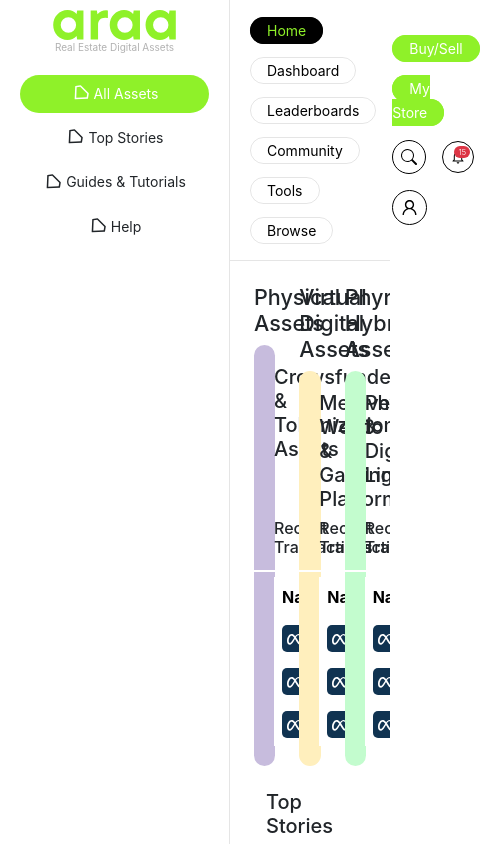
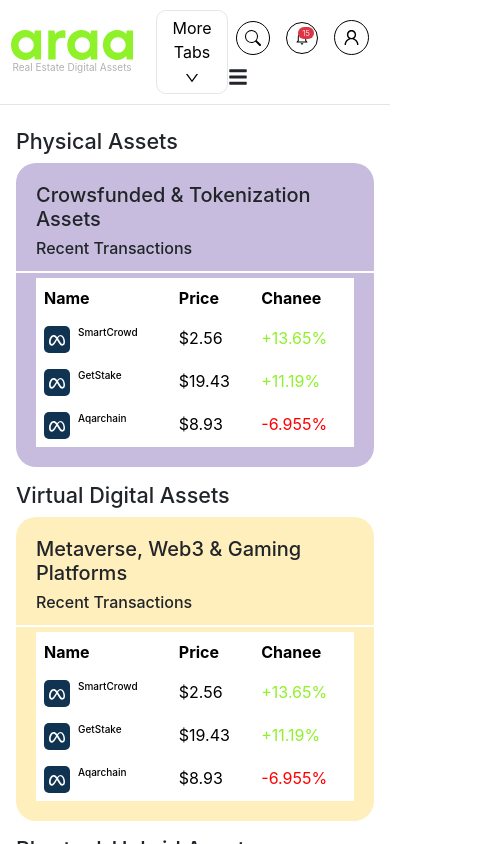
Before and after one commit to veerababu32/arra-portfolio, a React (Create React App) app: page / in a window 390 px wide. Shown: the top 844 px of the page, 488 px wide, since content can reach past the window. Built offline with nearby package versions, Linux system fonts and the light colour scheme.

Commit message:
home responsive

```diff
--- a/src/App.js
+++ b/src/App.js
@@ -6,7 +6,7 @@ import Community from "./components/Community";
 import Tools from "./components/Tools";
 import Browse from "./components/Browse";
 import ErrorPage from "./ErrorPage.js";
-import SidebarContext from "./store/SidebarContext";
+import AppContext from "./store/AppContext";
 import { sideBarData } from "./constants/data";
 import { useState } from "react";
 
@@ -50,6 +50,7 @@ const App = () => {
     { id: "s3", name: "Guides & Tutorials" },
     { id: "s4", name: "Help" },
   ]);
+  const [hell, setHell] = useState(true);
 
   const changeSidebarTabs = (tabName) => {
     sideBarData.map((item) => {
@@ -60,15 +61,21 @@ const App = () => {
     });
   };
 
+  const toggleSidebarFun = () => {
+    setHell(!hell);
+  };
+
   const sidebarContextData = {
     tabs: sidebarTabs,
     addTabs: changeSidebarTabs,
+    toggleSidebar: hell,
+    toggleSidebarFun: toggleSidebarFun,
   };
 
   return (
-    <SidebarContext.Provider value={sidebarContextData}>
+    <AppContext.Provider value={sidebarContextData}>
       <RouterProvider router={router} />
-    </SidebarContext.Provider>
+    </AppContext.Provider>
   );
 };
 
--- a/src/components/Community.js
+++ b/src/components/Community.js
@@ -40,7 +40,7 @@ const Community = () => {
       <div className="app__community-container">
         <Container>
           <Row>
-            <Col xs={9}>
+            <Col xs={9} md={8}>
               <div className="app__community-input-section">
                 <div className="d-flex">
                   <input
@@ -102,7 +102,7 @@ const Community = () => {
                 );
               })}
             </Col>
-            <Col xs={3}>
+            <Col xs={3} md={4}>
               {communityDanielInfo.map((item) => {
                 return (
                   <Card
--- a/src/components/Dashboard.js
+++ b/src/components/Dashboard.js
@@ -17,7 +17,7 @@ const Dashboard = () => {
         <Container>
           <form>
             <Row>
-              <Col xs={7}>
+              <Col xs={7} md={12}>
                 <h5>Portifolio</h5>
                 <div className="app__dashboard-portifolio">
                   <div className="app__dashboard-portifolio-content">
@@ -36,7 +36,7 @@ const Dashboard = () => {
               </Col>
               {dashboardYourAssets.map((items) => {
                 return (
-                  <Col xs={5} key={items.name}>
+                  <Col xs={5} md={12} key={items.name}>
                     <h5>{items.name}</h5>
                     <div className="app__dashboard-assets">
                       {items.data.map(function (item) {
--- a/src/components/Home.js
+++ b/src/components/Home.js
@@ -8,10 +8,10 @@ const Home = () => {
     <Layout>
       <div className="app__home-container">
         <Container>
-          <Row>
+          <Row className="gy-3 gx-3">
             {homeCardsData.map((item) => {
               return (
-                <Col xs={4} key={item.name}>
+                <Col xs={12} md={6} lg={4} key={item.name}>
                   <div className="app__home-cards">
                     <h4>{item.title}</h4>
                     <div className={`app__home-card ${item.card}`}>
--- a/src/components/Layout.js
+++ b/src/components/Layout.js
@@ -5,9 +5,13 @@ import { Container } from "react-bootstrap";
 const Layout = ({ children }) => {
   return (
     <Container className="app" fluid>
-      <Sidebar />
+      <Navbar />
+      {/* <div className="app__layout">
+        <Navbar />
+        {children}
+      </div> */}
       <div className="app__layout">
-        <Navbar />
+        <Sidebar />
         {children}
       </div>
     </Container>
--- a/src/components/Navbar.js
+++ b/src/components/Navbar.js
@@ -1,16 +1,18 @@
 import { Container, Nav } from "react-bootstrap";
 import { BsEnvelope, BsSearch } from "react-icons/bs";
 import { IoMdNotificationsOutline } from "react-icons/io";
-import { AiOutlineUser, AiOutlineClose } from "react-icons/ai";
-import { FaFile, FaUsers } from "react-icons/fa";
+import { AiOutlineUser, AiOutlineClose, AiOutlineDown } from "react-icons/ai";
+import { FaBars, FaFile, FaUsers } from "react-icons/fa";
 import { CiLogout } from "react-icons/ci";
 import { NavLink, Link } from "react-router-dom";
 import { navbarTabs } from "../constants/data";
+import Logo from "../assets/images/logo.svg";
 import { useContext, useEffect, useState, useRef } from "react";
-import SidebarContext from "../store/SidebarContext";
+import AppContext from "../store/AppContext";
 
 const Navbar = () => {
-  const sidebarCtx = useContext(SidebarContext);
+  const appCtx = useContext(AppContext);
+  const [showMoretabs, setShowMoretabs] = useState(false);
   const [showSearchBar, setShowSearchBar] = useState(true);
   const [showNotification, setShowNotification] = useState(true);
   const [showUser, setShowUser] = useState(true);
@@ -18,7 +20,11 @@ const Navbar = () => {
   const userRef = useRef();
 
   const tabHandler = (tabId) => {
-    sidebarCtx.addTabs(tabId);
+    appCtx.addTabs(tabId);
+  };
+
+  const moretabsHandler = () => {
+    setShowMoretabs(!showMoretabs);
   };
 
   const handleSearchBar = (state) => {
@@ -49,8 +55,53 @@ const Navbar = () => {
   return (
     <>
       <div className="app__navbar navbar navbar-expand navbar-light">
+        <div className="app__navbar-logo-section">
+          <div className="app__navbar-logo">
+            <Link to={"/"}>
+              <div className="app__navbar-logo-img">
+                <img src={Logo} alt="Arra Logo" />
+              </div>
+              <p className="app__navbar-logo-text">
+                Real Estate Digital Assets
+              </p>
+            </Link>
+          </div>
+        </div>
         <Container fluid>
-          <Nav className="navbar-nav">
+          <div className="app__navbar-more-tabs" onClick={moretabsHandler}>
+            <button type="button">
+              More Tabs <AiOutlineDown />
+            </button>
+          </div>
+          <Nav
+            className={`navbar-nav app__navbar-left-section ${
+              showMoretabs ? "show" : ""
+            }`}
+          >
+            <div>
+              {navbarTabs.map((item) => {
+                return (
+                  <NavLink
+                    to={`/${item.link}`}
+                    className="nav-link app__navbar-badges-left"
+                    key={item.tabId}
+                    onClick={() => tabHandler(item.name)}
+                  >
+                    {/* {item.name} */}
+                    <span className="app__navbar-badges-left">{item.name}</span>
+                  </NavLink>
+                );
+              })}
+            </div>
+            <div>
+              <Link className="nav-link" to={"#"} id="buySell">
+                <span className="app__navbar-badges-right">Buy/Sell</span>
+              </Link>
+              <Link className="nav-link" to={"#"} id="myStore">
+                <span className="app__navbar-badges-right">My Store</span>
+              </Link>
+            </div>
+            {/* <NavDropdown title="More Tabs" id="basic-nav-dropdown">
               {navbarTabs.map((item) => {
                 return (
                   <NavLink
@@ -59,18 +110,19 @@ const Navbar = () => {
                     key={item.tabId}
                     onClick={() => tabHandler(item.name)}
                   >
-                  <span className="app__navbar-badges-left">{item.name}</span>
+                    {item.name}
                   </NavLink>
                 );
               })}
+              <Link className="nav-link" to={"#"}>
+                Buy/Sell
+              </Link>
+              <Link className="nav-link" to={"#"}>
+                My Store
+              </Link>
+            </NavDropdown> */}
           </Nav>
           <Nav className="navbar-nav app__navbar-right-section">
-            <Link className="nav-link" to={"#"}>
-              <span className="app__navbar-badges-right">Buy/Sell</span>
-            </Link>
-            <Link className="nav-link" to={"#"}>
-              <span className="app__navbar-badges-right">My Store</span>
-            </Link>
             <div className="nav-item">
               <Link
                 className="nav-link"
@@ -190,6 +242,12 @@ const Navbar = () => {
                 </Link>
               </div>
             </div>
+            <div
+              onClick={() => appCtx.toggleSidebarFun()}
+              className="app__navbar-hamburger"
+            >
+              <FaBars />
+            </div>
           </Nav>
         </Container>
       </div>
--- a/src/components/Sidebar.js
+++ b/src/components/Sidebar.js
@@ -1,30 +1,35 @@
 import { Link } from "react-router-dom";
-import { RiVipDiamondLine } from "react-icons/ri";
-import Logo from "../assets/images/logo.svg";
-import { useContext, useState } from "react";
-import SidebarContext from "../store/SidebarContext";
+import { RiCloseLine, RiVipDiamondLine } from "react-icons/ri";
+import { useContext, useEffect, useState } from "react";
+import AppContext from "../store/AppContext";
 
 const Sidebar = () => {
-  const sidebarCtx = useContext(SidebarContext);
-  const [isTabActive, setIsTabActive] = useState(sidebarCtx.tabs[0].id);
+  const appCtx = useContext(AppContext);
+  const [isTabActive, setIsTabActive] = useState(appCtx.tabs[0].id);
+  const [show, setShow] = useState(true);
+
+  const handleClose = () => setShow(!show);
+  const handleShow = () => setShow(!show);
 
   const activeTabHandler = (tabId) => {
     setIsTabActive(tabId);
   };
 
+  useEffect(() => {
+    handleShow();
+    // eslint-disable-next-line
+  }, [appCtx]);
+
   return (
     <>
-      <div className="app__sidebar">
+      <div className={`app__sidebar ${show ? "active" : ""}`}>
         <div className="app__sidebar-logo-section">
-          <Link to={"/"}>
-            <div className="app__sidebar-logo-img">
-              <img src={Logo} alt="Arra Logo" className="w-100 h-100" />
-            </div>
-            <p>Real Estate Digital Assets</p>
-          </Link>
+          <div className="app__sidebar-close-btn" onClick={handleClose}>
+            <RiCloseLine />
+          </div>
         </div>
         <div className="app__sidebar-links">
-          {sidebarCtx.tabs.map((item) => {
+          {appCtx.tabs.map((item) => {
             return (
               <Link
                 key={item.id}
--- a/src/components/Tools.js
+++ b/src/components/Tools.js
@@ -112,20 +112,20 @@ const Tools = () => {
                     <Container key={tabData.searchName}>
                       <form>
                         <Row>
-                          <Col xs={8}>
+                          <Col xs={8} md={6}>
                             <input
                               type="search"
                               className="form-control app__leaderboards-input"
                               placeholder={`🔍 ${tabData.searchName}`}
                             />
                           </Col>
-                          <Col>
+                          <Col md={2}>
                             <button className="app__tools-platform-btn">
                               <AiOutlinePlus />
                               {tabData.firstBtnName}
                             </button>
                           </Col>
-                          <Col>
+                          <Col md={2}>
                             <button className="app__tools-platform-btn">
                               <AiOutlinePlus />
                               {tabData.secondBtnName}
--- a/src/index.scss
+++ b/src/index.scss
@@ -33,16 +33,16 @@ code {
 }
 
 .app {
-  @include display-direction-properties(row);
+  @include display-direction-properties(column);
   padding: 0;
 
   &__layout {
-    width: calc(100% - 230px);
+    @include display-direction-properties(row);
   }
 
-  @media screen and (min-width: 1024px) {
+  @media screen and (max-width: 1024px) {
     &__layout {
-      width: calc(100% - 180px);
+      width: 100%;
     }
   }
 
@@ -51,6 +51,45 @@ code {
   &__navbar {
     border-bottom: 1px solid #0000001a;
     padding: 10px 0;
+  }
+
+  &__navbar-logo-section {
+    min-width: 230px;
+    @include padding(0, 10px, 0, 10px);
+  }
+
+  &__navbar-logo {
+    @include direction-justitfy-align-properities(row, center, center);
+    & a {
+      text-decoration: none !important;
+    }
+  }
+
+  &__navbar-logo-img {
+    height: 30px;
+
+    & img {
+      width: 100%;
+      height: 100%;
+    }
+  }
+
+  &__navbar-logo-text {
+    margin: 0;
+    font-size: 10px;
+    color: #8080809c;
+    text-align: center;
+    text-decoration: none;
+  }
+
+  &__navbar-left-section {
+    align-items: center;
+    justify-content: space-between;
+    width: -webkit-fill-available;
+
+    & div {
+      display: flex;
+    }
   }
 
   &__navbar-badges-left {
@@ -78,6 +117,7 @@ code {
 
   &__navbar-right-section {
     align-items: center;
+    min-width: 150px;
   }
 
   &__navbar-badges-right {
@@ -169,42 +209,158 @@ code {
     padding: 0.5rem 1rem;
   }
 
-  @media screen and (min-width: 1024px) {
-    &__sidebar {
-      width: 180px;
+  #basic-nav-dropdown {
+    display: none;
+    margin-left: 10px;
+  }
+
+  #desktop-tabs {
+    display: flex;
+  }
+
+  &__navbar-hamburger {
+    display: none;
+    cursor: pointer;
+  }
+
+  &__navbar-more-tabs {
+    display: none;
+  }
+
+  @media screen and (max-width: 1024px) {
+    &__navbar-logo-section {
+      min-width: 9rem;
+      z-index: 1100;
+    }
+
+    &__navbar-left-section {
+      flex-direction: column !important;
+      align-items: flex-start;
+      max-width: fit-content;
+      position: fixed;
+      overflow: hidden;
+      display: none;
+
+      & div {
+        flex-direction: column;
+      }
+
+      &.show {
+        top: 75px;
+        width: 200px;
+        height: 200px;
+        overflow: auto;
+        display: block;
+        background: white;
+        border-radius: 10px;
+        z-index: 10;
+        border: 1px solid #0000001d;
+      }
+    }
+
+    &__navbar-badges-left {
+      @include padding(0, 0, 0, 0);
+      background-color: transparent !important;
+      color: #00000060 !important;
+      border: none;
+      border-radius: 0;
+      font-size: 14px;
+      transition: none;
+    }
+
+    .nav-link.active &__navbar-badges-left {
+      background-color: transparent !important;
+      color: black !important;
+      border: none;
+    }
+
+    .nav-link:hover &__navbar-badges-left {
+      background-color: transparent !important;
+      color: black !important;
+      border: none;
+    }
+
+    .nav-link:hover {
+      background-color: #f8f9fa !important;
+    }
+
+    #basic-nav-dropdown {
+      display: block;
+
+      & ~ div {
+        overflow: auto;
+        max-height: 250px;
+        padding: 0;
+
+        & a:hover {
+          background: #0000000f;
+        }
+      }
+    }
+
+    &__navbar-more-tabs {
+      display: block;
+
+      & button {
+        background-color: transparent;
+        border: 1px solid #0000001a;
+        @include padding(5px, 15px, 5px, 15px);
+        border-radius: 10px;
+      }
+    }
+
+    &__navbar-hamburger {
+      display: block;
+      padding-bottom: 5px;
+
+      & svg {
+        font-size: 20px;
+      }
+    }
+  }
+
+  @media screen and (max-width: 320px) {
+    &__navbar {
+      flex-direction: row;
+      flex-wrap: wrap;
+
+      & .container-fluid {
+        justify-content: flex-start;
+      }
+    }
+
+    &__navbar-logo-section {
+      margin-bottom: 6px;
+    }
+
+    &__navbar-right-section .nav-item {
+      & .nav-link {
+        padding: 6px;
+      }
+    }
+
+    &__navbar-search-icon,
+    &__navbar-notification-icon,
+    &__navbar-user-icon {
+      padding: 7px;
+    }
+
+    .app__navbar-badge {
+      right: 2px;
+      top: 2px;
     }
   }
 
   // Sidebar
 
   &__sidebar {
-    width: 230px;
-    padding: 10px;
+    min-width: 230px;
+    @include padding(15px, 10px, 15px, 10px);
     border-right: 1px solid #0000001a;
   }
 
   &__sidebar-logo-section {
-    margin-bottom: 20px;
-
-    & a {
-      text-decoration: none;
-
-      & p {
-        margin: 0;
-        font-size: 10px;
-        color: #8080809c;
-        text-align: center;
-      }
-    }
-  }
-
-  &__sidebar-logo-img {
-    height: 30px;
-
-    & img {
-      width: 100%;
-      height: 100%;
-    }
+    display: none;
   }
 
   &__sidebar-links {
@@ -250,13 +406,54 @@ code {
     }
   }
 
-  @media screen and (min-width: 1024px) {
-    &__sidebar {
-      width: 180px;
+  #sidebarOffcanvas {
+    display: none;
+  }
+
+  @media screen and (max-width: 1024px) {
+    .offcanvas-backdrop.active {
+      opacity: 0.5;
     }
 
-    &__sidebar-badge {
-      font-size: 12px;
+    &__sidebar {
+      @include padding(10px, 10px, 15px, 10px);
+      position: fixed;
+      background: white;
+      top: 0;
+      left: -100%;
+      width: 262px;
+      height: 100vh;
+      z-index: 1050;
+      transition: all 0.3s ease-in-out;
+    }
+
+    &__sidebar-logo-section {
+      @include display-justify-properities(flex-end);
+      min-width: 240px;
+      height: 72px;
+    }
+
+    &__sidebar-close-btn {
+      @include padding(6px, 0, 0, 0);
+
+      & svg {
+        font-size: 30px;
+        cursor: pointer;
+      }
+    }
+
+    #sidebarOffcanvas {
+      display: block;
+    }
+
+    &__sidebar.active {
+      left: 0;
+    }
+  }
+
+  @media screen and (max-width: 576px) {
+    &__sidebar.active {
+      width: 100%;
     }
   }
 
@@ -316,10 +513,6 @@ code {
     }
   }
 
-  .flexible {
-    flex-grow: 1;
-  }
-
   table {
     margin: 0;
   }
@@ -368,7 +561,7 @@ code {
 
   &__home-stories-card-img {
     width: 380px;
-    height: 120px;
+    min-height: 120px;
     padding: 0;
     border: 0;
     border-top-left-radius: 20px !important;
@@ -414,6 +607,85 @@ code {
       @include margin(0, 24px, 0, 0);
     }
   }
+
+  @media screen and (max-width: 1024px) {
+    &__home-container {
+      width: 100%;
+    }
+  }
+
+  @media screen and (max-width: 768px) {
+    & .container {
+      @include padding(24px, 16px, 20px, 16px);
+    }
+
+    &__home-stories-card-body {
+      & h5 {
+        font-size: 16px;
+      }
+      & p {
+        font-size: 12px;
+      }
+    }
+  }
+
+  @media screen and (max-width: 320px) {
+    &__home-container {
+      height: calc(100vh - 119px);
+    }
+
+    & .container {
+      @include padding(20px, 12px, 20px, 12px);
+    }
+
+    &__home-cards {
+      & h4 {
+        font-size: 20px;
+      }
+    }
+
+    &__home-card {
+      & h5 {
+        font-size: 18px;
+      }
+
+      & h6 {
+        font-size: 16px;
+      }
+
+      & .card-top {
+        @include padding(20px, 15px, 5px, 15px);
+      }
+
+      & .card-bottom {
+        @include padding(5px, 15px, 20px, 15px);
+      }
+    }
+
+    &__home-stories-card {
+      flex-direction: column;
+    }
+
+    &__home-stories-card-img {
+      width: 100%;
+      border-top-right-radius: 20px !important;
+      border-bottom-left-radius: 0 !important;
+
+      & img {
+        border-radius: 20px 20px 0 0;
+      }
+    }
+
+    &__home-stories-card-body {
+      width: 100%;
+
+      & h5 {
+        font-size: 14px;
+      }
+    }
+  }
+
+  // Dashboard
 
   &__dashboard-portifolio {
     border: 1px solid #dee2e6;
@@ -595,6 +867,28 @@ code {
       color: black;
     }
   }
+
+  @media screen and (max-width: 1024px) {
+    &__dashboard-portifolio {
+      margin-bottom: 20px;
+    }
+
+    &__dashboard-assets-invite-img {
+      height: 100px;
+      margin-bottom: 12px;
+
+      & img {
+        height: 100px;
+        width: 100px;
+      }
+    }
+
+    &__dashboard-assets-invite-terms p {
+      font-size: 10px;
+    }
+  }
+
+  // Leaderboards
 
   &__leaderboards-section {
     & .container h5,
--- /dev/null
+++ b/src/store/AppContext.js
@@ -0,0 +1,10 @@
+import { createContext } from "react";
+
+const AppContext = createContext({
+  tabs: "",
+  addTabs: (tab) => {},
+  toggleSidebar: "",
+  toggleSidebarFun: () => {},
+});
+
+export default AppContext;
```
Also changed, not shown: src/store/SidebarContext.js (deleted, +0 -8 lines). Lines whose indentation alone changed are shown as unchanged.
